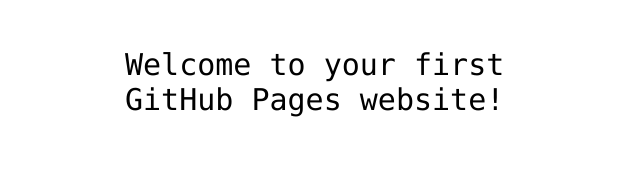
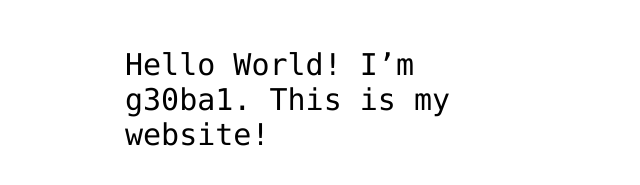
Before and after one commit to g30ba1/g30ba1.github.io, a plain HTML site: page index.html in a window 1280 px wide. Shown: the part 341-526 px from the top of the page, without its empty margins (315-955 px from the left). Drawn offline with Linux system fonts and the light colour scheme.

Commit message:
Update index.html
First personal commit :-)

```diff
--- a/index.html
+++ b/index.html
@@ -12,7 +12,7 @@
 <img src="https://octodex.github.com/images/daftpunktocat-thomas.gif" id="octocat" alt="octocat-gif" />
 
 <!-- Change this code here by copy and pasting your template on line 15 -->
-<p>Welcome to your first GitHub Pages website!</p>
+<p>Hello World! I’m g30ba1. This is my website!</p>
 
 </body>
 </html>
```
